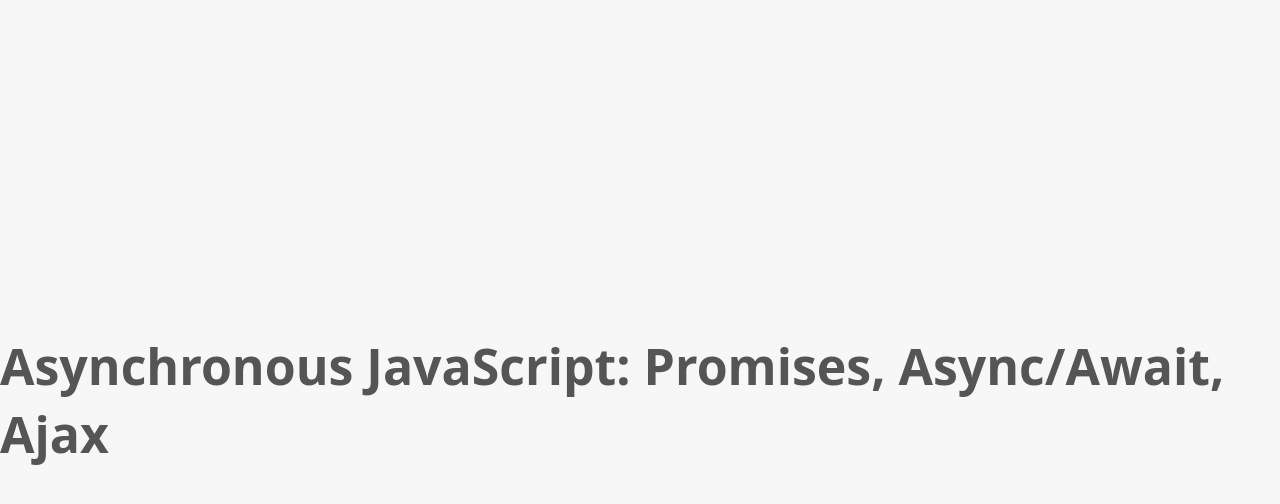
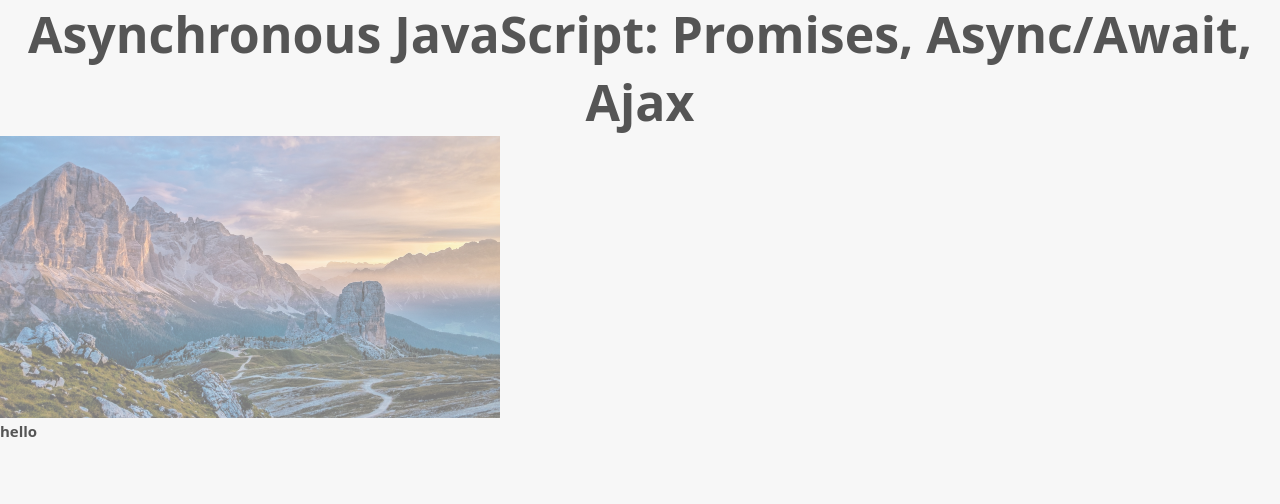
Before and after one commit to Shaqibul-Neil/asynchronous-promises-async-await-ajax, a plain HTML site: page index.html in a window 1280 px wide. Drawn offline with Linux system fonts and the light colour scheme.

Commit message:
asynchronous

```diff
--- a/index.html
+++ b/index.html
@@ -9,10 +9,15 @@
     <title>Asynchronous JavaScript</title>
   </head>
   <body>
-    <h1 class="heading">Asynchronous JavaScript: Promises, Async/Await, Ajax</h1 class="heading">
+    <h1 class="heading">
+      Asynchronous JavaScript: Promises, Async/Await, Ajax
+    </h1>
+    <div>
+      <img src="" alt="" class="img" />
+    </div>
+    <h2>Lorem ipsum dolor sit amet.</h2>
     <main class="container">
       <div class="countries">
-        <!--
         <article class="country">
           <img class="country__img" src="" />
           <div class="country__data">
@@ -23,7 +28,6 @@
             <p class="country__row"><span>💰</span>CUR</p>
           </div>
         </article>
-        -->
       </div>
       <!-- <button class="btn-country">Where am I?</button> -->
       <div class="images"></div>
--- a/script.js
+++ b/script.js
@@ -10,3 +10,10 @@ const countriesContainer = document.querySelector('.countries');
 // https://api.bigdatacloud.net/data/reverse-geocode-client?latitude=${lat}&longitude=${lng}
 
 ///////////////////////////////////////
+const h2 = document.querySelector('h2');
+const image = document.querySelector('.img'); //synchronous way
+image.src = 'img/img-1.jpg'; //asynchronous way: setting the src of an img is loading the img in background. the code will not be blocked means other code will be executed except this one
+image.addEventListener('load', function () {
+  image.classList.add('fadeIn');
+}); //a callback function for when the img is loaded. we deferred the action for the future making the code non blocking
+h2.textContent = 'hello';
--- a/style.css
+++ b/style.css
@@ -14,12 +14,10 @@ body {
   color: #555;
   background-color: #f7f7f7;
   min-height: 100vh;
-  display: flex;
-  align-items: center;
-  justify-content: center;
 }
 .heading {
   font-size: 50px;
+  text-align: center;
 }
 .container {
   display: flex;
@@ -125,3 +123,9 @@ body {
   border: 3rem solid white;
   box-shadow: 0 2rem 5rem 1rem rgba(0, 0, 0, 0.1);
 }
+.img {
+  width: 500px;
+}
+.fadeIn {
+  opacity: 0.5;
+}
```
